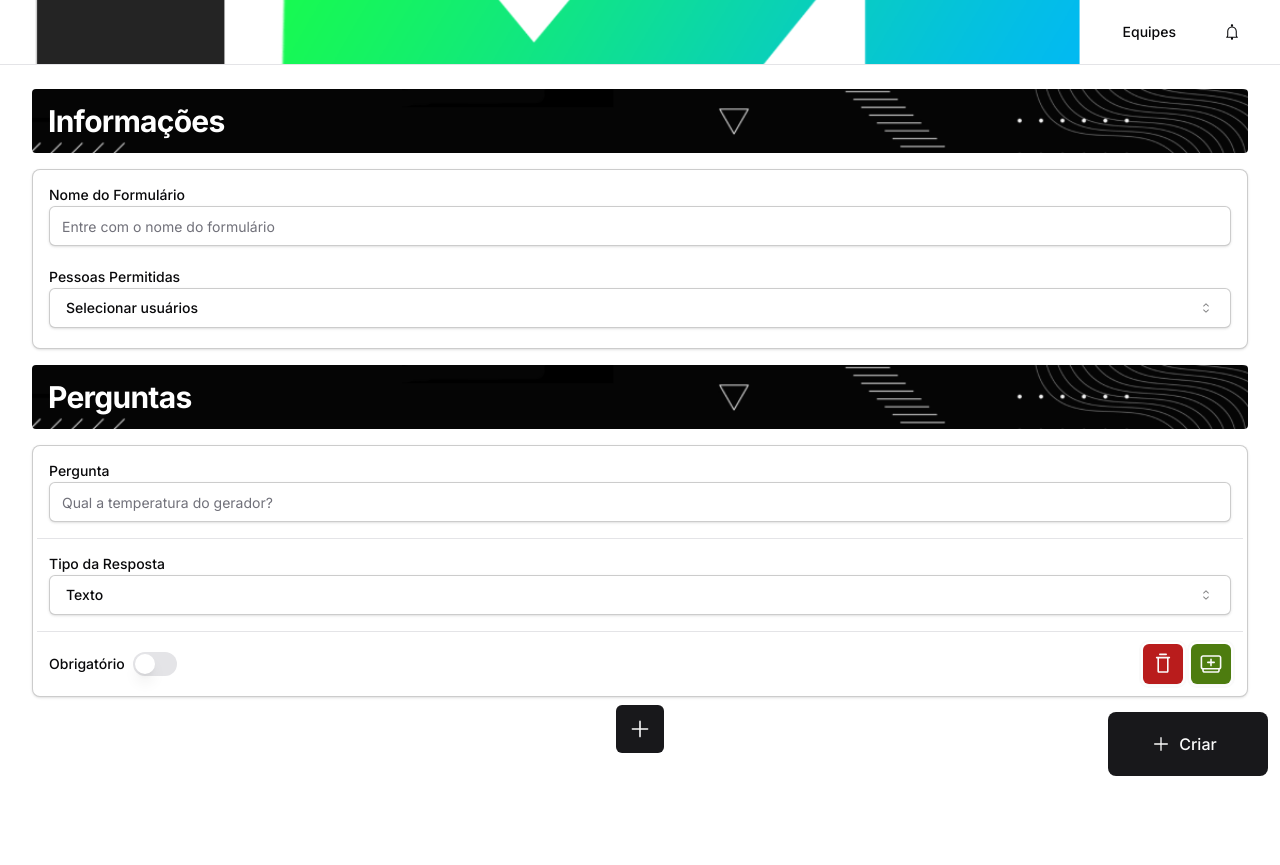
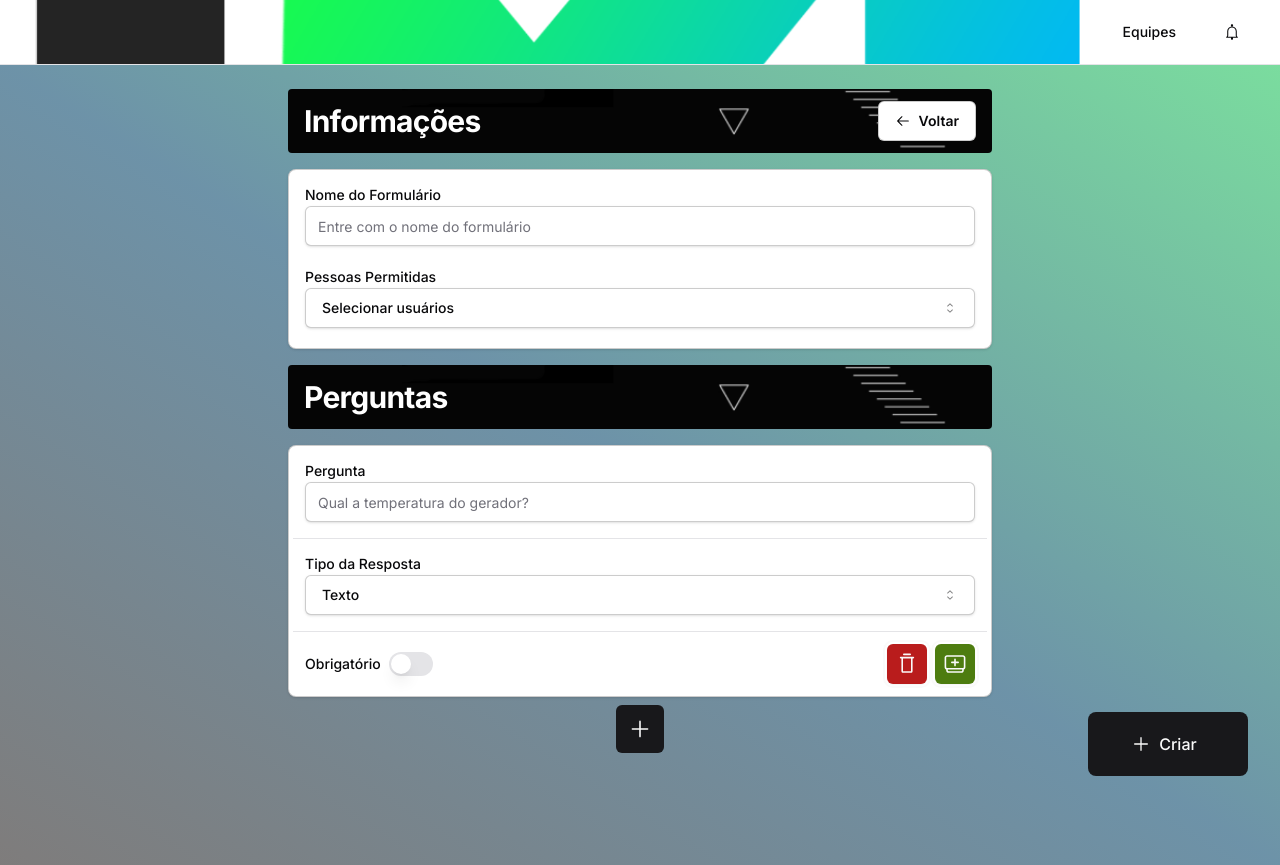
Before and after one commit to DAILY-MANAGE/daily-manage-web, a Next.js app: page /formularios/criar in a window 1280 px wide. Before the commit the page ends 811 px from the top, so only its background shows below. Built offline with nearby package versions, Linux system fonts and the light colour scheme; what tailwindcss-animated would draw is missing.

Commit message:
new: create form page style

```diff
--- a/app/(pages)/formularios/criar/components/create-button.tsx
+++ b/app/(pages)/formularios/criar/components/create-button.tsx
@@ -4,7 +4,7 @@ import { RxPlus } from 'react-icons/rx'
 export default function CreateButton() {
   return (
     <Button
-      className="fixed right-0 bottom-0 w-40 h-16 text-md rounded-lg mr-3 mb-6 flex items-center justify-center gap-2"
+      className="fixed right-0 bottom-0 w-40 h-16 text-md rounded-lg mr-8 mb-6 flex items-center justify-center gap-2 z-[100] outline outline-1 outline-offset-2 outline-black/0 hover:outline-black/80 outline-dashed transition-all"
       type="submit"
     >
       <RxPlus className="w-5 h-5" /> <span className="pr-2">Criar</span>
--- a/app/(pages)/formularios/criar/page.tsx
+++ b/app/(pages)/formularios/criar/page.tsx
@@ -17,6 +17,7 @@ import { ToastWrapper } from '../../../utils/ToastWrapper'
 import { useAuth } from '@/app/hooks/useAuth'
 import { CRIAR_FORMULARIO } from '@/app/utils/EndpointStorage'
 import { Root } from '@/app/components/Root'
+import BackButton from '@/app/components/BackButton'
 
 interface FormQuestion {
   descricao: string
@@ -118,11 +119,13 @@ export default function Criar() {
   }
 
   return (
-    <Form.Root onSubmit={handleSubmit(onSubmit)}>
+    <Form.Root onSubmit={handleSubmit(onSubmit)} className="md:px-64 bg-gradient-to-tr from-stone-800/60 via-sky-900/60 to-green-500/60 min-h-screen">
       <CreateButton />
 
       <Root.Spacing>
-        <Root.Header title="Informações" />
+        <Root.Header title="Informações">
+          <BackButton />
+        </Root.Header>
         <Root.Container>
           <Card className="w-full h-fit flex items-center justify-center flex-col shadow pb-1 px-1">
             <div className="w-full block h-fit">
```
